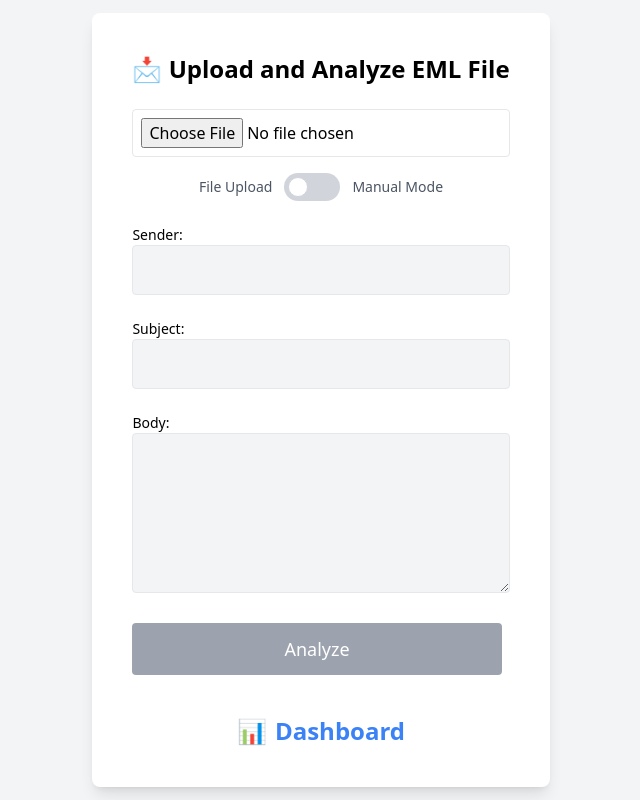
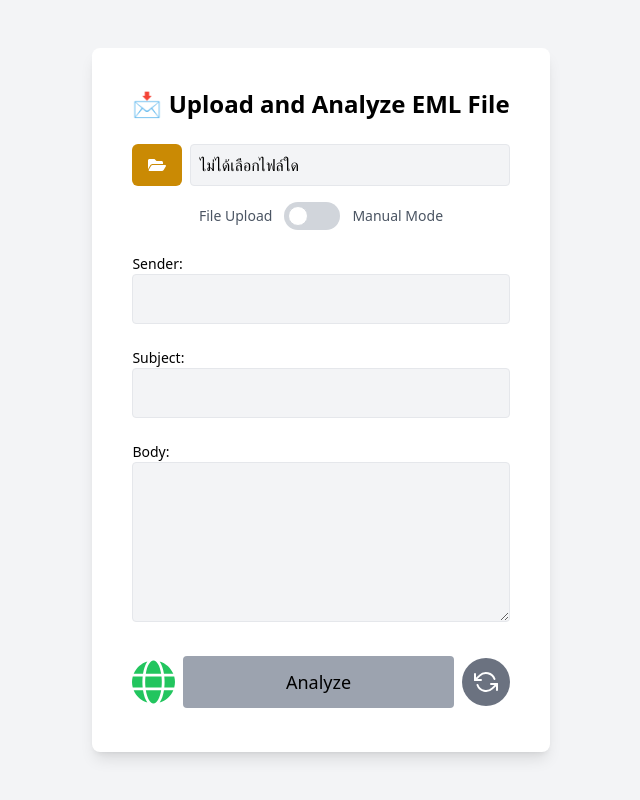
Before and after one commit to Atonniic/SeniorProject, a Next.js app in the folder Web-Application/frontend/: page / in a window 1280 px wide. Shown: the whole page, without its empty margins (319-959 px from the left). Built offline with nearby package versions, Linux system fonts and the light colour scheme.

Commit message:
edit web page V.3

```diff
--- a/Web-Application/frontend/app/page.tsx
+++ b/Web-Application/frontend/app/page.tsx
@@ -1,35 +1,47 @@
 'use client';
 
-import { useState } from 'react';
+import { useState, useEffect, useRef } from 'react';
 import axios from 'axios';
-import { FiRefreshCcw } from "react-icons/fi"; // 🔄 Import ไอคอน Reset
+import { FiRefreshCcw } from 'react-icons/fi';
+import { FaGlobe, FaFolderOpen } from 'react-icons/fa';
 
 export default function Page() {
+    const fileInputRef = useRef<HTMLInputElement | null>(null);
+    const [fileName, setFileName] = useState('');
     const [sender, setSender] = useState('');
     const [subject, setSubject] = useState('');
     const [body, setBody] = useState('');
     const [result, setResult] = useState<{ result?: boolean } | null>(null);
     const [isManualMode, setIsManualMode] = useState(false);
+    const [backendStatus, setBackendStatus] = useState<'connected' | 'pending' | 'disconnected'>('pending');
+    const [errorMessage, setErrorMessage] = useState<string | null>(null);
 
     // 🔄 รีเซ็ตค่าทั้งหมด
     const resetForm = () => {
+        setFileName('');
         setSender('');
         setSubject('');
         setBody('');
         setResult(null);
+        setErrorMessage(null);
+
+        if (fileInputRef.current) {
+            fileInputRef.current.value = '';
+        }
     };
 
     // 📂 ฟังก์ชันอ่านไฟล์ EML
     const handleFileChange = (e: React.ChangeEvent<HTMLInputElement>) => {
-        if (e.target.files && e.target.files.length > 0) {
-            resetForm(); // ✅ รีเซ็ตค่าเมื่อเลือกไฟล์ใหม่
-            const selectedFile = e.target.files[0];
+        const selectedFile = e.target.files?.[0];
+        if (!selectedFile) return;
+
+        resetForm();
+        setFileName(selectedFile.name);
 
         const reader = new FileReader();
         reader.onload = async (event) => {
-                if (event.target && event.target.result) {
+            if (!event.target?.result) return;
             const content = event.target.result as string;
-
             try {
                 const response = await axios.post('http://localhost:8000/upload-email/', {
                     fileName: selectedFile.name,
@@ -40,59 +52,77 @@ export default function Page() {
                 setSubject(response.data.subject);
                 setBody(response.data.body);
             } catch (error) {
-                        console.error("Error uploading file:", error);
-                    }
+                console.error("❌ Error uploading file:", error);
             }
         };
         reader.readAsText(selectedFile);
+    };
+
+    // 🌐 ตรวจสอบสถานะ Backend ทุก 10 วินาที
+    useEffect(() => {
+        const checkBackend = async () => {
+            try {
+                await axios.get('http://localhost:8000/');
+                setBackendStatus('connected');
+            } catch {
+                setBackendStatus('disconnected');
             }
         };
 
-    // 🛠️ ฟังก์ชันเปิด/ปิด Manual Mode
-    const toggleManualMode = () => {
-        resetForm();
-        setIsManualMode(!isManualMode);
-    };
+        checkBackend();
+        const interval = setInterval(checkBackend, 10000);
+        return () => clearInterval(interval);
+    }, []);
 
-    // 🟢 ฟังก์ชัน Analyze Email
+    // 🔍 ฟังก์ชัน Analyze Email
     const handleAnalyze = async () => {
+        setErrorMessage(null);
         try {
+            setBackendStatus('pending'); // 🟡 รอผล
             const response = await axios.post('http://localhost:8000/analyze-email', { sender, subject, body });
             setResult(response.data);
-        }
-        catch (error: unknown) {
-            if (axios.isAxiosError(error)) {
-                console.error("📢 Axios Error:", error.response?.data || error.message);
-            } else if (error instanceof Error) {
-                console.error("⚠️ General Error:", error.message);
-            } else {
-                console.error("❌ Unknown Error", error);
-            }
+            setBackendStatus('connected'); // ✅ เชื่อมต่อสำเร็จ
+        } catch (error) {
+            console.error('❌ Error analyzing email:', error);
+            setBackendStatus('disconnected'); // ❌ เชื่อมต่อไม่ได้
+            setErrorMessage("⚠️ Unable to connect to the backend. Please try again."); // 🛑 แจ้งเตือน
         }
     };
 
-    // 🎨 กำหนดสีพื้นหลังของผลลัพธ์
-    const resultBgColor = result
-        ? result.result
-            ? 'bg-red-500 text-white' // 🔴 Phishing Email
-            : 'bg-green-500 text-white' // 🟢 Good Email
-        : 'bg-gray-100';
+    // 🎨 กำหนดสีไอคอนโลกตามสถานะ backend
+    const globeColor =
+        backendStatus === 'connected' ? 'text-green-500' :
+        backendStatus === 'pending' ? 'text-gray-400 animate-spin' :
+        'text-gray-500';
 
     return (
-        <div className="flex justify-center items-center min-h-screen bg-gray-100 px-6">
-            <div className="bg-white shadow-lg rounded-lg p-10 w-full max-w-3xl">
+        <div className="flex justify-center items-center min-h-screen bg-gray-100 px-10">
+            <div className="bg-white shadow-lg rounded-lg p-10 w-full max-w-4xl">
                 <h1 className="text-2xl font-bold mb-6 text-center flex items-center justify-center gap-2">
                     <span>📩 Upload and Analyze EML File</span>
                 </h1>
 
-                {/* 📂 อัปโหลดไฟล์ (ซ่อนเมื่อเปิด Manual Mode) */}
+                {/* 📂 ปุ่มเลือกไฟล์ */}
                 {!isManualMode && (
-                    <div className="mb-4">
+                    <div className="mb-4 flex items-center gap-2">
+                        <button
+                            onClick={() => fileInputRef.current?.click()}
+                            className="bg-yellow-600 text-white px-4 py-3 rounded-md flex items-center gap-2 hover:bg-yellow-500"
+                        >
+                            <FaFolderOpen size={18} />
+                        </button>
                         <input
+                            ref={fileInputRef}
                             type="file"
                             accept=".eml"
                             onChange={handleFileChange}
-                            className="border rounded p-2 w-full"
+                            className="hidden"
+                        />
+                        <input
+                            type="text"
+                            value={fileName || 'ไม่ได้เลือกไฟล์ใด'}
+                            readOnly
+                            className="border rounded p-2 w-full bg-gray-100"
                         />
                     </div>
                 )}
@@ -104,7 +134,10 @@ export default function Page() {
                         <input
                             type="checkbox"
                             checked={isManualMode}
-                            onChange={toggleManualMode}
+                            onChange={() => {
+                                resetForm();
+                                setIsManualMode(!isManualMode);
+                            }}
                             className="sr-only peer"
                         />
                         <div className="w-14 h-7 bg-gray-300 peer-focus:outline-none rounded-full peer dark:bg-gray-600 peer-checked:after:translate-x-7 peer-checked:after:border-white after:content-[''] after:absolute after:top-1 after:left-1 after:bg-white after:border-gray-300 after:border after:rounded-full after:h-5 after:w-5 after:transition-all peer-checked:bg-green-500"></div>
@@ -145,49 +178,38 @@ export default function Page() {
                     </div>
                 </div>
 
-                {/* 🔍 ปุ่ม Analyze และ Reset */}
-                <div className="flex justify-between items-center mt-6">
+                {/* 🔍 ปุ่ม Analyze + 🌍 ไอคอน Backend Status */}
+                <div className="flex items-center justify-between mt-6">
+                    <FaGlobe className={`mr-2 text-6xl ${globeColor}`} />
                     <button
                         onClick={handleAnalyze}
-                        disabled={!sender || !subject || !body} // ✅ ปิดปุ่มถ้าข้อมูลไม่ครบ
-                        className={`flex-1 text-white py-3 rounded text-lg mr-2
-                            ${!sender || !subject || !body ? "bg-gray-400 cursor-not-allowed" : "bg-blue-500 hover:bg-blue-600"}`}
+                        disabled={!sender || !subject || !body}
+                        className={`w-full py-3 rounded text-lg
+                            ${!sender || !subject || !body ? "bg-gray-400 cursor-not-allowed" : "bg-blue-500 text-white hover:bg-blue-600"}`}
                     >
                         Analyze
                     </button>
-
-                    {/* 🔄 ปุ่ม Reset Form */}
-                    {result !== null && (
                     <button
-                            onClick={resetForm}
-                            className="bg-gray-500 text-white p-3 rounded-full hover:bg-gray-600"
+                        onClick={() => window.location.reload()}
+                        className="bg-gray-500 text-white ml-2 p-3 rounded-full hover:bg-gray-600"
                     >
                         <FiRefreshCcw size={24} />
                     </button>
+                </div>
+
+                {/* 🛑 แสดงข้อความแจ้งเตือนเมื่อเชื่อมต่อ Backend ไม่ได้ */}
+                {errorMessage && (
+                    <div className="mt-4 p-4 rounded bg-yellow-300 text-gray-800 text-center font-semibold">
+                        {errorMessage}
+                    </div>
                 )}
-                </div>
 
                 {/* ✅ แสดงผลลัพธ์ของการตรวจสอบ */}
                 {result !== null && (
-                    <div className={`mt-4 p-4 rounded text-center font-bold text-lg ${resultBgColor}`}>
+                    <div className={`mt-4 p-4 rounded text-center font-bold text-lg ${result.result ? 'bg-red-500 text-white' : 'bg-green-500 text-white'}`}>
                         {result.result ? '🚨 Phishing Email Detected! 🚨' : '✅ Good Email ✅'}
                     </div>
                 )}
-
-                {/* 📊 ลิงก์ไปยัง Dashboard */}
-                <div className="flex items-center justify-center mt-10">
-                    <h1 className="text-2xl font-bold text-center flex items-center gap-2">
-                        <span>📊</span>
-                        <a
-                            href="http://34.41.68.246:3000/public-dashboards/9b2ad83572b04d25a41d6217f6037673"
-                            target="_blank"
-                            rel="noopener noreferrer"
-                            className="text-blue-500 hover:underline"
-                        >
-                            Dashboard
-                        </a>
-                    </h1>
-                </div>
             </div>
         </div>
     );
```
Lines whose indentation alone changed are shown as unchanged.
